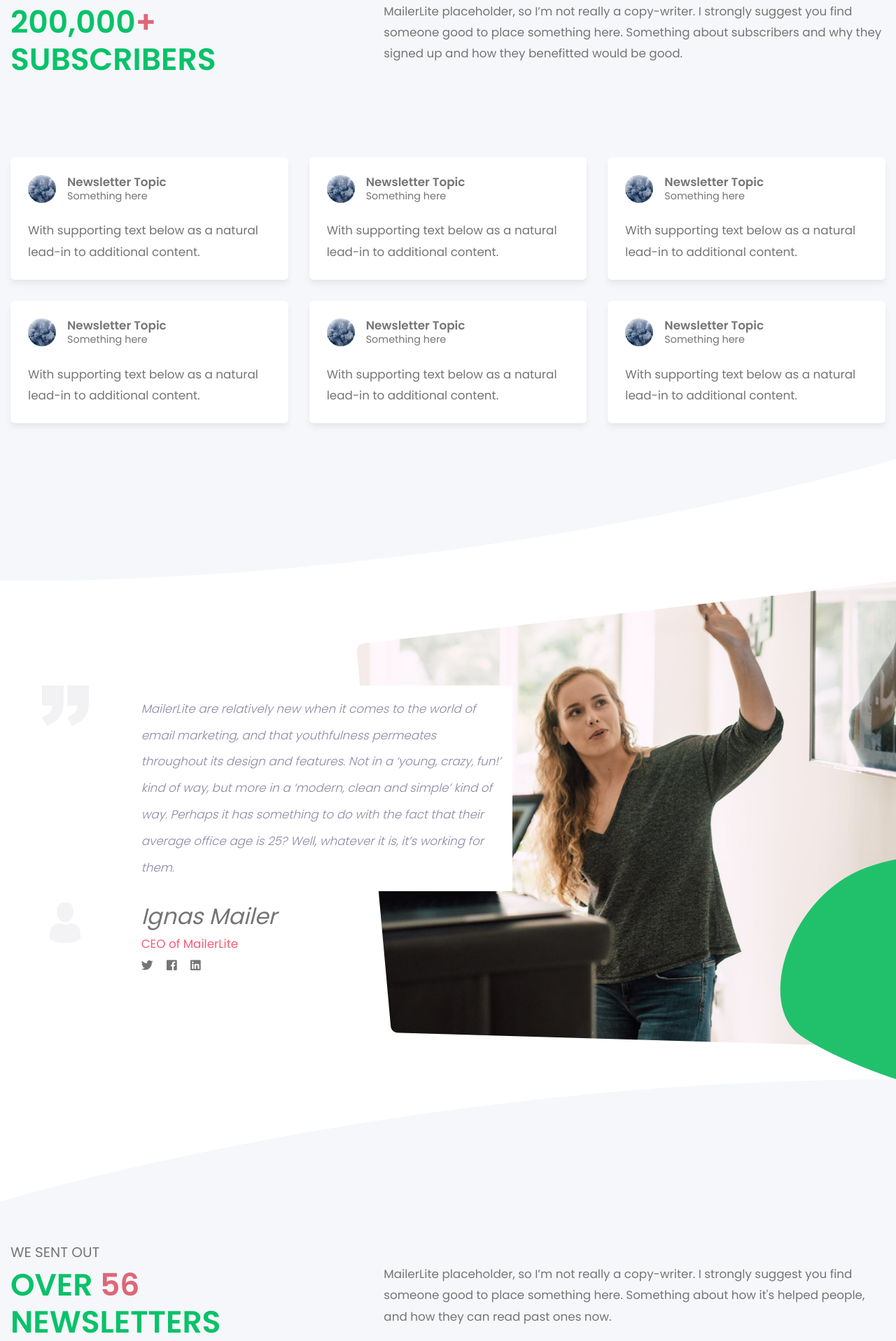
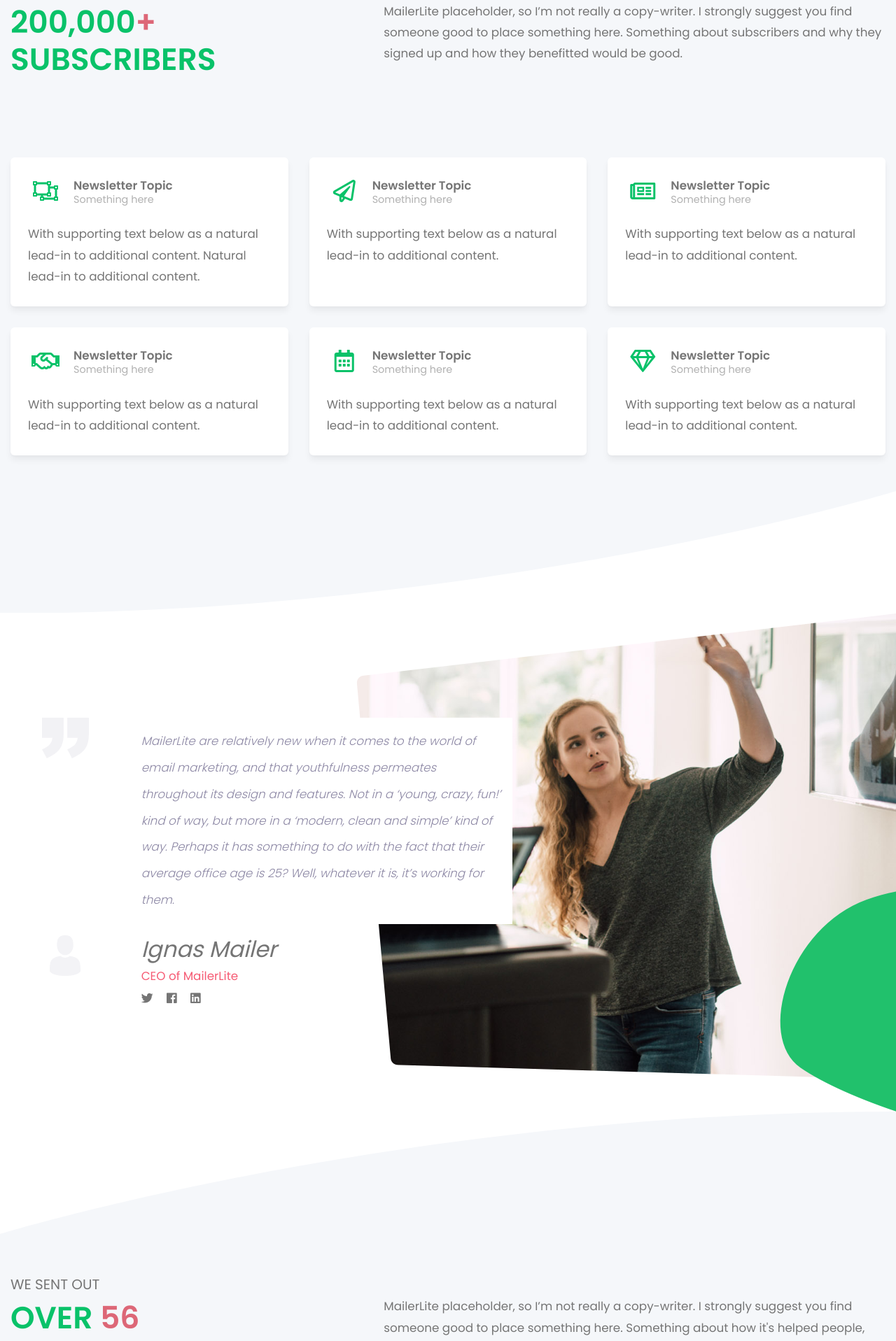
Before and after one commit to iamshipon1988/mailerlite, a Jekyll site: the page built from index.html, in a window 1280 px wide. Shown: the part 707-2624 px from the top of the page at 70% size. Built offline with Jekyll 4.4.1, drawn with Linux system fonts in a browser that asks for light colours; nearby versions of some CDN libraries; some of the changed text lies outside the part shown.

Commit message:
Fixed up topics section
- Fixed topics section
- Updated cards hover effect
- switched card image for icons

```diff
--- a/index.html
+++ b/index.html
@@ -47,11 +47,23 @@ bodyID: newsletterPage
 <section id="topics">
     <div class="container">
         <div class="row">
-            <div class="col-md-6 col-lg-4 align-middle">
+            <div class="col-md-6 col-lg-4">
                 <div class="card">
                     <div class="card-body">
                         <div class="card-title">
-                            <img src="{{ site.baseurl }}/images/demo/square.jpg" class="rounded-circle float-left mr-3" height="40px" alt="feature">
+                            <div class="icon"><i class="far fa-object-ungroup"></i></div>
+                            <h4 class="font-weight-bold">Newsletter Topic</h4>
+                            <h5>Something here</h5>
+                        </div>
+                        <p class="card-text">With supporting text below as a natural lead-in to additional content. Natural lead-in to additional content.</p>
+                    </div>
+                </div>
+            </div>
+            <div class="col-md-6 col-lg-4">
+                <div class="card">
+                    <div class="card-body">
+                        <div class="card-title">
+                            <div class="icon"><i class="far fa-paper-plane"></i></div>
                             <h4 class="font-weight-bold">Newsletter Topic</h4>
                             <h5>Something here</h5>
                         </div>
@@ -59,11 +71,11 @@ bodyID: newsletterPage
                     </div>
                 </div>
             </div>
-            <div class="col-md-6 col-lg-4 align-middle">
+            <div class="col-md-6 col-lg-4">
                 <div class="card">
                     <div class="card-body">
                         <div class="card-title">
-                            <img src="{{ site.baseurl }}/images/demo/square.jpg" class="rounded-circle float-left mr-3" height="40px" alt="feature">
+                            <div class="icon"><i class="far fa-newspaper"></i></div>
                             <h4 class="font-weight-bold">Newsletter Topic</h4>
                             <h5>Something here</h5>
                         </div>
@@ -71,11 +83,11 @@ bodyID: newsletterPage
                     </div>
                 </div>
             </div>
-            <div class="col-md-6 col-lg-4 align-middle">
+            <div class="col-md-6 col-lg-4">
                 <div class="card">
                     <div class="card-body">
                         <div class="card-title">
-                            <img src="{{ site.baseurl }}/images/demo/square.jpg" class="rounded-circle float-left mr-3" height="40px" alt="feature">
+                            <div class="icon"><i class="far fa-handshake"></i></div>
                             <h4 class="font-weight-bold">Newsletter Topic</h4>
                             <h5>Something here</h5>
                         </div>
@@ -83,11 +95,11 @@ bodyID: newsletterPage
                     </div>
                 </div>
             </div>
-            <div class="col-md-6 col-lg-4 align-middle">
+            <div class="col-md-6 col-lg-4">
                 <div class="card">
                     <div class="card-body">
                         <div class="card-title">
-                            <img src="{{ site.baseurl }}/images/demo/square.jpg" class="rounded-circle float-left mr-3" height="40px" alt="feature">
+                            <div class="icon"><i class="far fa-calendar-alt"></i></div>
                             <h4 class="font-weight-bold">Newsletter Topic</h4>
                             <h5>Something here</h5>
                         </div>
@@ -95,23 +107,11 @@ bodyID: newsletterPage
                     </div>
                 </div>
             </div>
-            <div class="col-md-6 col-lg-4 align-middle">
+            <div class="col-md-6 col-lg-4">
                 <div class="card">
                     <div class="card-body">
                         <div class="card-title">
-                            <img src="{{ site.baseurl }}/images/demo/square.jpg" class="rounded-circle float-left mr-3" height="40px" alt="feature">
-                            <h4 class="font-weight-bold">Newsletter Topic</h4>
-                            <h5>Something here</h5>
-                        </div>
-                        <p class="card-text">With supporting text below as a natural lead-in to additional content.</p>
-                    </div>
-                </div>
-            </div>
-            <div class="col-md-6 col-lg-4 align-middle">
-                <div class="card">
-                    <div class="card-body">
-                        <div class="card-title">
-                            <img src="{{ site.baseurl }}/images/demo/square.jpg" class="rounded-circle float-left mr-3" height="40px" alt="feature">
+                            <div class="icon"><i class="far fa-gem"></i></div>
                             <h4 class="font-weight-bold">Newsletter Topic</h4>
                             <h5>Something here</h5>
                         </div>
```
Also changed, not shown: other parts of index.html (+6 -6 lines), style/core/style.scss (+29 -0 lines), style/core/style.min.css, 5 other files.
